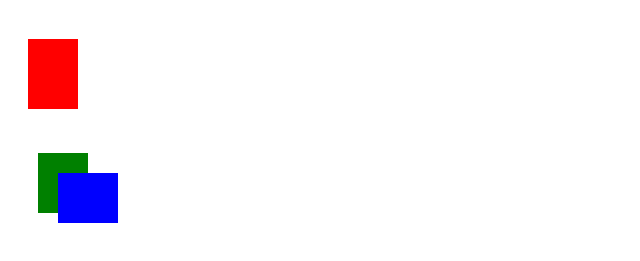
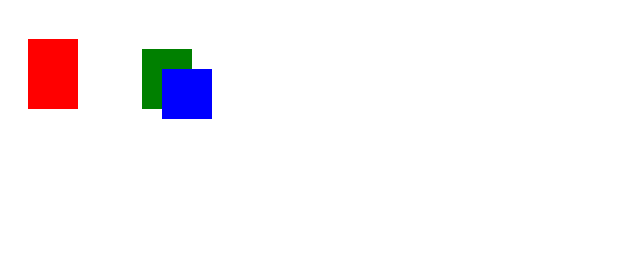
Before and after one commit to AlfredoSM/AlfredoSM.github.io, a plain HTML site: page rv/Ejercicio1.html in a window 1280 px wide. Shown: the part 61-322 px from the top of the page, without its empty margins (0-640 px from the left). Drawn offline with Linux system fonts and the light colour scheme.

Commit message:
Update Ejercicio1.html

```diff
--- a/rv/Ejercicio1.html
+++ b/rv/Ejercicio1.html
@@ -6,13 +6,13 @@
   </head>
   <body>
     <h1>Ejercicio 1</h1>
-    <canvas id="elRojo" width="1000" height="100">
+    <canvas id="elRojo" width="100" height="100">
     &iexcl;No funciona!
     </canvas>
-    <canvas id="elVerde" width="1000" height="100">
+    <canvas id="elVerde" width="100" height="100">
     &iexcl;No funciona!
     </canvas>
-    <canvas id="elAzul" width="1000" height="100">
+    <canvas id="elAzul" width="100" height="100">
     &iexcl;No funciona!
     </canvas>
 
@@ -36,3 +36,5 @@
       contexto2.fillStyle="blue";
       contexto2.fillRect(50, 50, 60, 50);
     </script>
+    </body>
+    </html>
```
